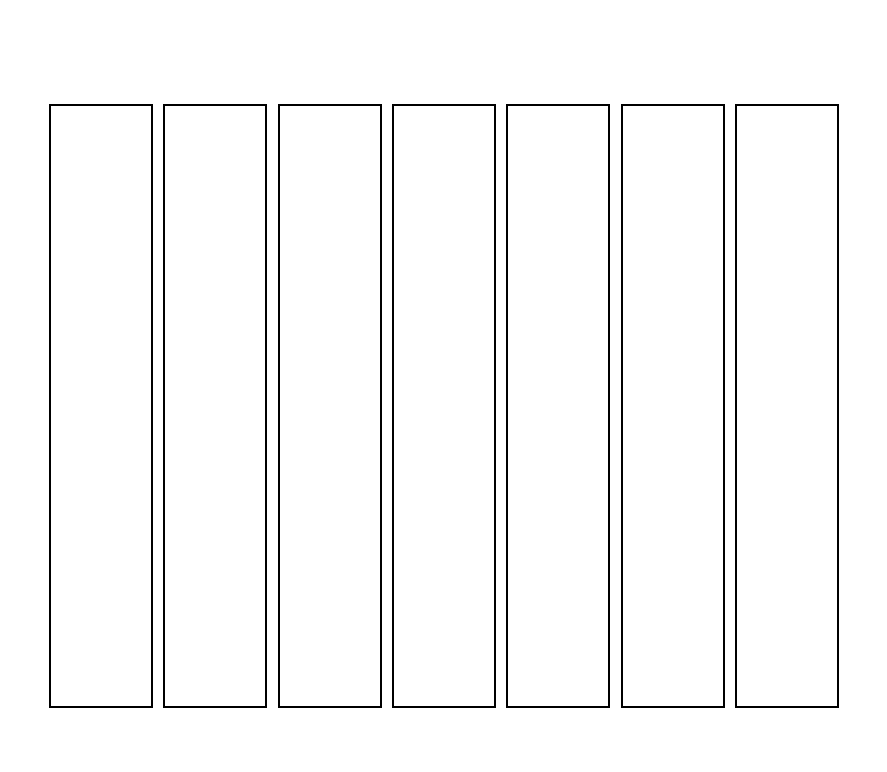
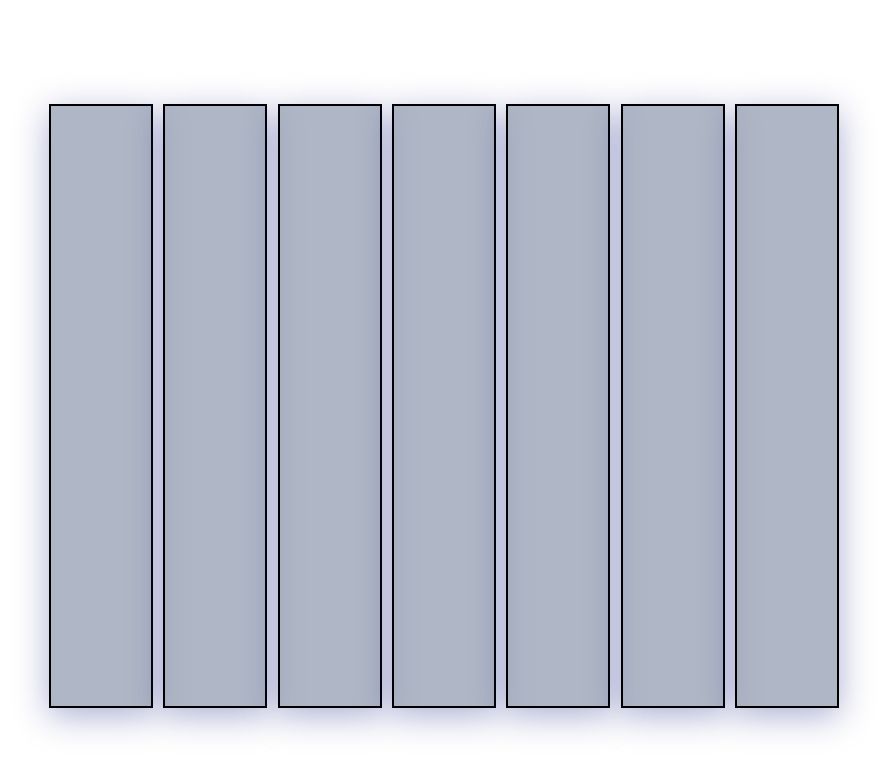
Before and after one commit to dio-silvestre/Lig4, a plain HTML site: page index.html in a window 1280 px wide. Shown: the whole page, without its empty margins (196-1083 px from the left). Drawn offline with Linux system fonts and the light colour scheme.

Commit message:
Correções mb

```diff
--- a/style.css
+++ b/style.css
@@ -1,3 +1,5 @@
+
+
 body{
     display: flex;
     align-items: center;
@@ -13,6 +15,9 @@ body{
     align-items: flex-end;
     justify-content: space-around;
     margin: auto;
+
+
+
 }
 
 .torre{
@@ -21,6 +26,10 @@ body{
     border: solid 2px rgb(0, 0, 0);
     display: flex;
     flex-direction: column-reverse;
+
+    background: rgba(122, 133, 158, 0.6);
+    box-shadow: 0 8px 32px 0 rgba( 31, 38, 135, 0.37 );
+
 }
 
 .quadrado{
```
